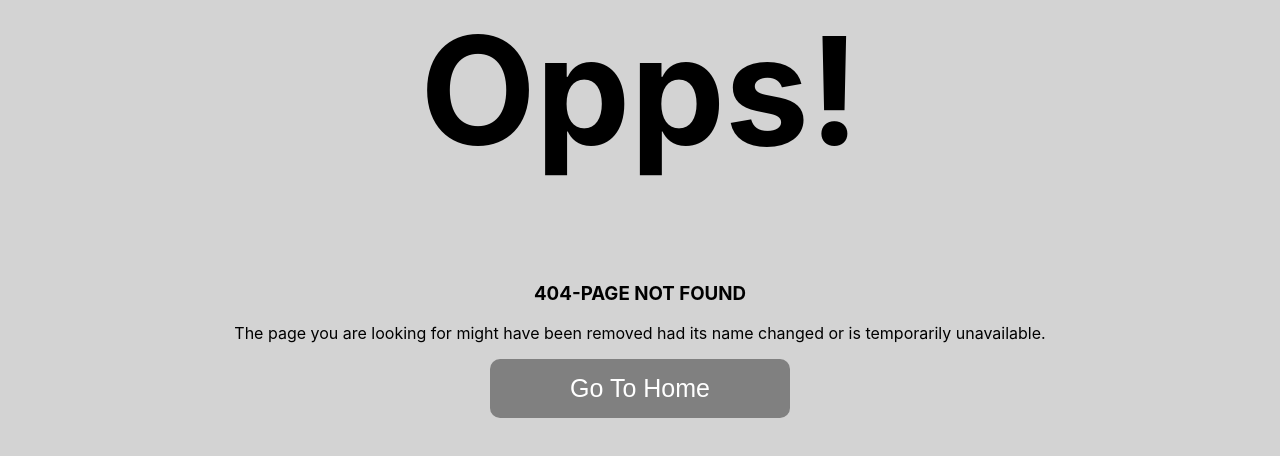
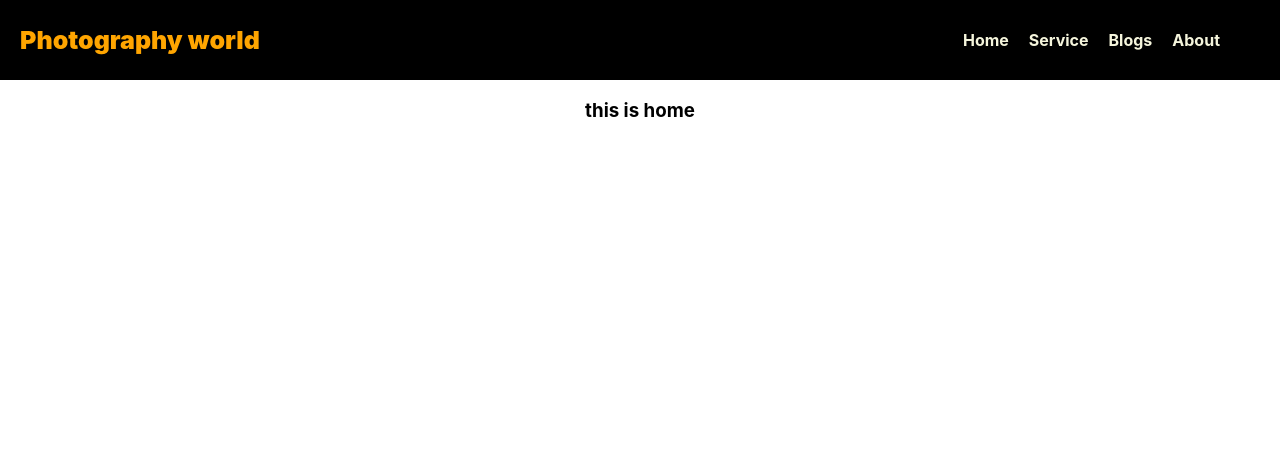
Before and after one commit to SantoSaha508/independent-service-provider, a React (Create React App) app: page / in a window 1280 px wide. Before the commit this address had no page. Shown: the top 456 px of the page. Built offline with nearby package versions, Linux system fonts and the light colour scheme.

Commit message:
add react router

```diff
--- a/package.json
+++ b/package.json
@@ -8,6 +8,7 @@
     "@testing-library/user-event": "^13.5.0",
     "react": "^18.0.0",
     "react-dom": "^18.0.0",
+    "react-router-dom": "^6.3.0",
     "react-scripts": "5.0.1",
     "web-vitals": "^2.1.4"
   },
--- a/public/index.html
+++ b/public/index.html
@@ -24,7 +24,7 @@
       work correctly both with client-side routing and a non-root public URL.
       Learn how to configure a non-root public URL by running `npm run build`.
     -->
-    <title>React App</title>
+    <title>Photography world</title>
   </head>
   <body>
     <noscript>You need to enable JavaScript to run this app.</noscript>
--- a/src/App.js
+++ b/src/App.js
@@ -1,11 +1,26 @@
+import { Route, Routes } from 'react-router-dom';
 import './App.css';
-import Notfound from './components/Notfound/Notfound';
+import Header from './components/Header/Header';
+import Home from './components/Home/Home';
+import Service from './components/Service/Service';
+import Blogs from './components/Blogs/Blogs';
+import About from './components/About/About';
+import Notfound from './components/Notfound/Notfound'
 
 function App() {
   return (
     <div className="App">
+      <Header>
 
-      <Notfound></Notfound>
+      </Header>
+      <Routes>
+        <Route path='/' element={<Home></Home>}></Route>
+        <Route path='/home' element={<Home></Home>}></Route>
+        <Route path='/service' element={<Service></Service>}></Route>
+        <Route path='/blogs' element={<Blogs></Blogs>}></Route>
+        <Route path='/about' element={<About></About>}></Route>
+        <Route path='*' element={<Notfound></Notfound>}></Route>
+      </Routes>
     </div>
   );
 }
--- a/src/components/Header/Header.css
+++ b/src/components/Header/Header.css
@@ -0,0 +1,22 @@
+.photography{
+    display: flex;
+    justify-content: space-between;
+    align-items: center;
+    background-color: black;
+    padding: 0 20px;
+}
+.photography h3{
+    color: orange;
+    font-weight: 900;
+    font-size: 25px;
+}
+
+.photography a{
+    color: beige;
+    text-decoration: none;
+    margin-right: 20px;
+    font-weight: 700;
+}
+.photography a:hover{
+    color: orange;
+}
--- a/src/components/Header/Header.js
+++ b/src/components/Header/Header.js
@@ -1,9 +1,20 @@
 import React from 'react';
+import { Link } from 'react-router-dom';
+import './Header.css'
 
 const Header = () => {
     return (
-        <div>
-
+        <div className='photography'>
+            <div>
+            <h3>Photography world</h3>
+            </div>
+            <div>
+            <Link to='/home'>Home</Link>
+            <Link to="/service">Service</Link>
+            <Link to="/blogs">Blogs</Link>
+            <Link to="/about">About</Link>
+            <Link to="/notfound"></Link>
+            </div>
         </div>
     );
 };
--- a/src/components/Home/Home.js
+++ b/src/components/Home/Home.js
@@ -3,7 +3,7 @@ import React from 'react';
 const Home = () => {
     return (
         <div>
-
+            <h3>this is home</h3>
         </div>
     );
 };
--- a/src/components/Service/Service.js
+++ b/src/components/Service/Service.js
@@ -0,0 +1,11 @@
+import React from 'react';
+
+const Service = () => {
+    return (
+        <div>
+            <h3>this is service</h3>
+        </div>
+    );
+};
+
+export default Service;
--- a/src/index.js
+++ b/src/index.js
@@ -3,12 +3,15 @@ import ReactDOM from 'react-dom/client';
 import './index.css';
 import App from './App';
 import reportWebVitals from './reportWebVitals';
+import { BrowserRouter } from 'react-router-dom';
 
 const root = ReactDOM.createRoot(document.getElementById('root'));
 root.render(
-  <React.StrictMode>
-    <App />
-  </React.StrictMode>
+  <BrowserRouter>
+    <React.StrictMode>
+      <App />
+    </React.StrictMode>
+  </BrowserRouter>
 );
 
 // If you want to start measuring performance in your app, pass a function
```
Also changed, not shown: 1 other file (tests, documents, lock files or other folders).
